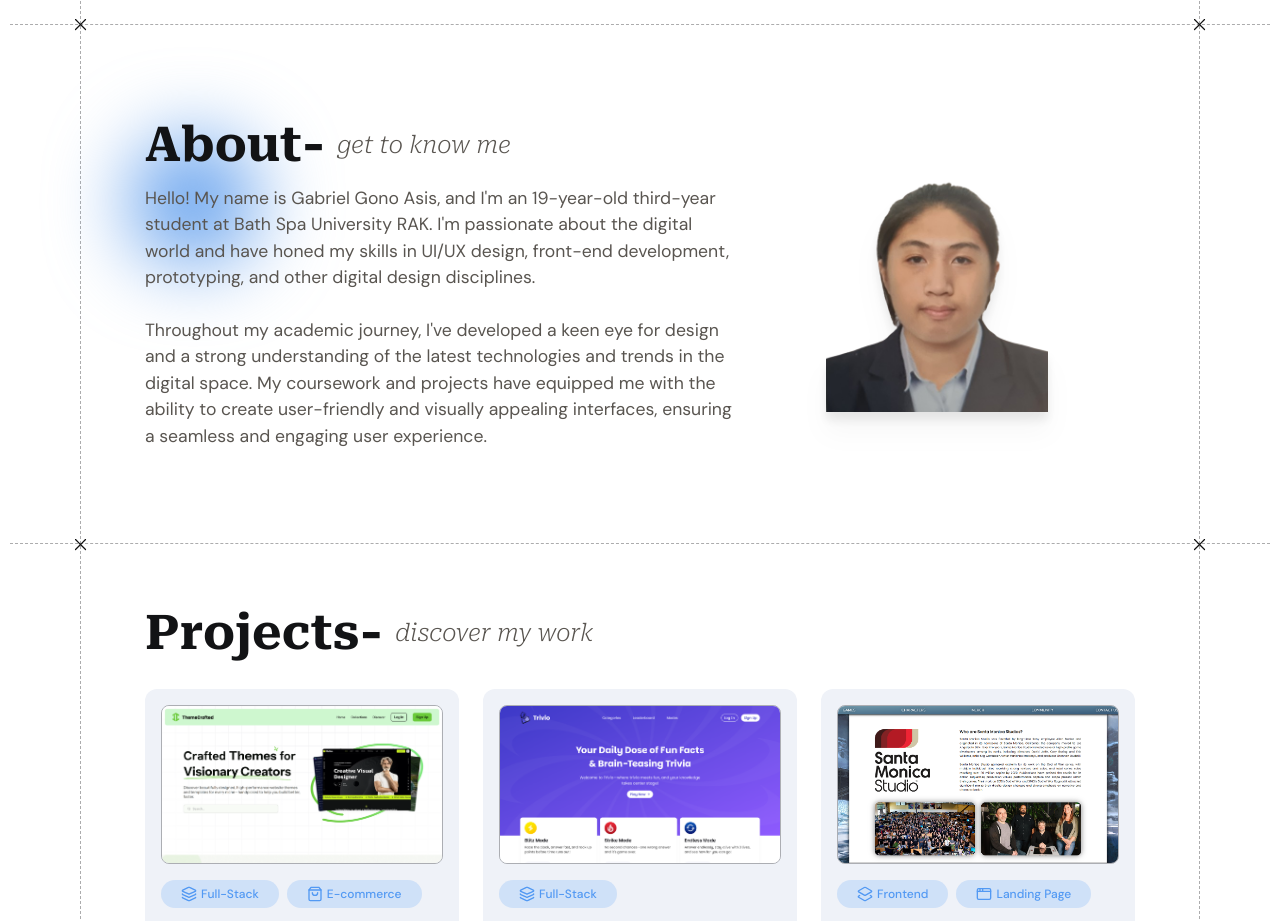
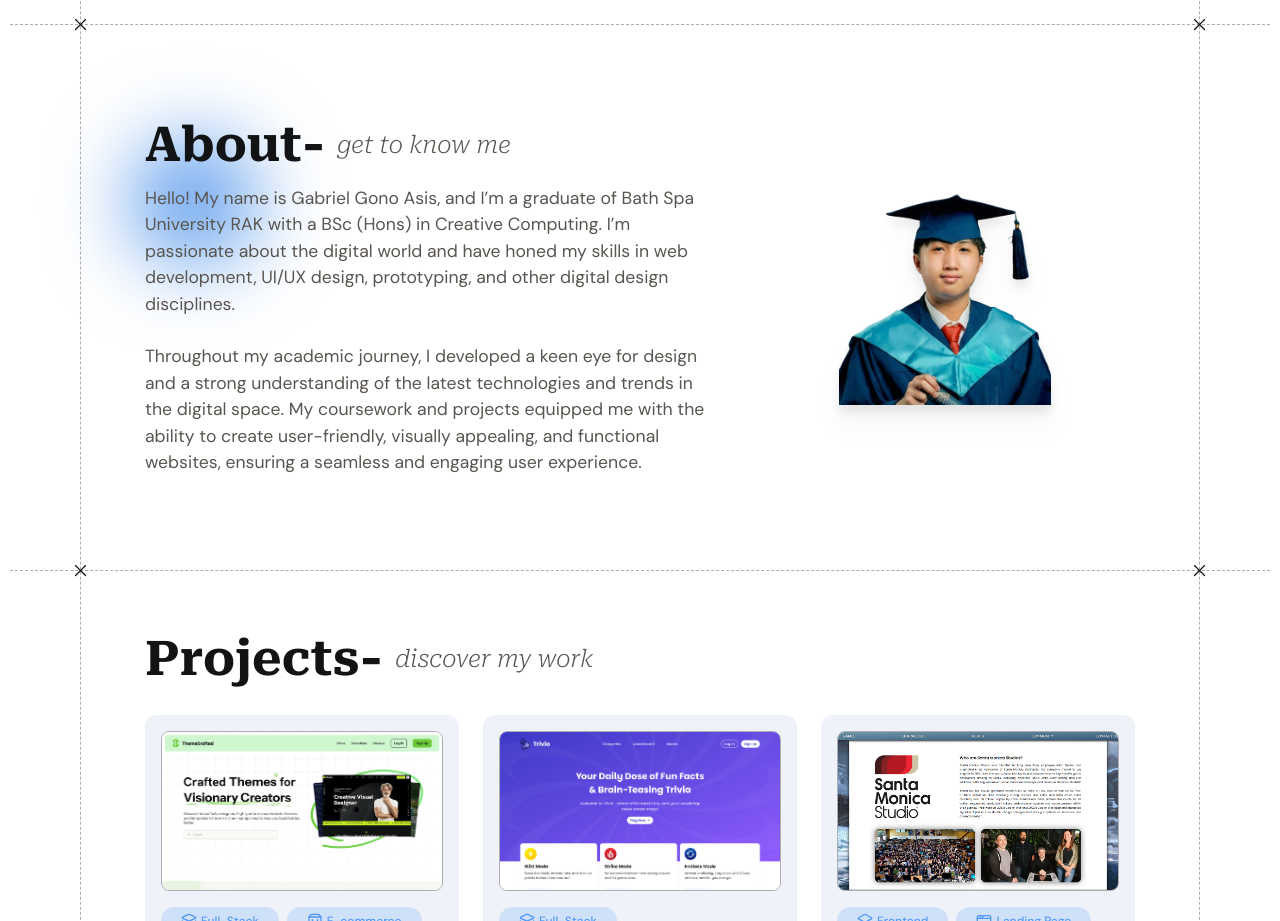
Before and after one commit to GabrielAsisPortfolio/GabrielAsisPortfolio, a React (Vite) app: page / in a window 1280 px wide. Shown: the part 860-1781 px from the top of the page. Built offline with nearby package versions, Linux system fonts and the light colour scheme.

Commit message:
About Me updated

```diff
--- a/src/components/About.jsx
+++ b/src/components/About.jsx
@@ -1,5 +1,5 @@
 import Section from "./Section"
-import face from "../assets/Face.png"
+import face from "../assets/Graduation Photo No bg.jpeg"
 import bathspa from "../assets/bathspa logo.png"
 import Heading from "./Heading"
 
@@ -47,7 +47,7 @@ const About = () => {
   return (
     <Section bottomLine={true} id="#about">
       <div className="container py-8"  id="about">
-        <div className="flex flex-col lg:flex-row justify-between items-center relative h-full" ref={sectionRef}>
+        <div className="flex flex-col lg:flex-row justify-between items-center relative h-full gap-10" ref={sectionRef}>
 
           <div
             ref={headingRef}
@@ -64,24 +64,26 @@ const About = () => {
               <p
                 ref={descRef}
                 className="font-dmSans text-gray z-10">
-              Hello! My name is Gabriel Gono Asis, and I'm an 19-year-old third-year student at Bath Spa University RAK. I'm passionate about the digital world and have honed my skills in UI/UX design, front-end development, prototyping, and other digital design disciplines. <br /> <br /> Throughout my academic journey, I've developed a keen eye for design and a strong understanding of the latest technologies and trends in the digital space. My coursework and projects have equipped me with the ability to create user-friendly and visually appealing interfaces, ensuring a seamless and engaging user experience.
+              Hello! My name is Gabriel Gono Asis, and I’m a graduate of Bath Spa University RAK with a BSc (Hons) in Creative Computing. I’m passionate about the digital world and have honed my skills in web development, UI/UX design, prototyping, and other digital design disciplines.
+              <br /><br />
+              Throughout my academic journey, I developed a keen eye for design and a strong understanding of the latest technologies and trends in the digital space. My coursework and projects equipped me with the ability to create user-friendly, visually appealing, and functional websites, ensuring a seamless and engaging user experience.
               </p>
             </div>
           </div>
 
           {/* FACE */}
-          <div className="w-full h-full flex-1 flex flex-row items-center justify-between lg:justify-center lg:items-center relative">
+          <div className="gap-4 lg:gap-0 max-w-full w-full h-full flex-1 flex flex-row items-center justify-betweem lg:justify-center lg:items-center relative">
             <img
               ref={imgRef}
               src={face}
-              className="w-2/5 lg:w-3/5 xl:w-[56%] 2xl:w-[50%] drop-shadow-xl"
+              className="w-[47%] lg:w-3/5 xl:w-[56%] 2xl:w-[90%] drop-shadow-xl"
               alt="Face"
             />
 
             <img
               ref={imgRef2}
               src={bathspa}
-              className="w-2/5 lg:hidden"
+              className="w-[47%] lg:hidden"
               alt="Bath spa Logo"
             />
           </div>
--- a/src/components/Section.jsx
+++ b/src/components/Section.jsx
@@ -2,19 +2,19 @@ import X from "../assets/X.svg"
 
 const Section = ({ children, bottomLine, id }) => {
   return (
-    <div className="flex justify-center relative py-10 md:py-14 lg:py-16 " id={id}>
+    <div className="flex justify-center relative py-8 md:py-14 lg:py-16 " id={id}>
       {children}
       {bottomLine && (
         <>
           <img
             src={X}
-            className="absolute -bottom-[0.43rem] -left-[2.5rem] md:-left-[2.5rem] lg:-left-[4.5rem]"
+            className="absolute -bottom-[0.43rem] -left-[1.8rem] md:-left-[2.5rem] lg:-left-[4.5rem]"
             width={15}
             height={15}
             alt="X corners" />
           <img
             src={X}
-            className="absolute -bottom-[0.43rem] -right-[2.5rem] md:-right-[2.5rem] lg:-right-[4.5rem]"
+            className="absolute -bottom-[0.43rem] -right-[1.8rem] md:-right-[2.5rem] lg:-right-[4.5rem]"
             width={15}
             height={15}
             alt="X corners" />
```
Also changed, not shown: src/assets/Graduation Photo No bg.jpeg (added), src/assets/Graduation Photo.jpeg (added).
